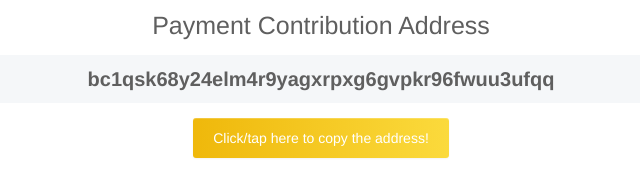
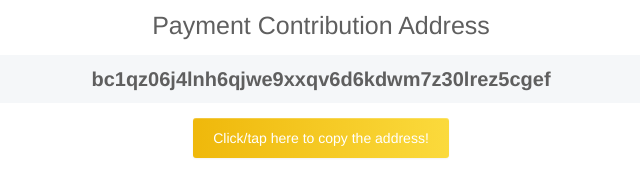
Before and after one commit to dannmixox/skill, a plain HTML site: page competition/btc/index.html in a window 1280 px wide. Shown: the part 197-372 px from the top of the page, 319-959 px from the left. Drawn offline with Linux system fonts and the light colour scheme.

Commit message:
Update index.html

```diff
--- a/competition/btc/index.html
+++ b/competition/btc/index.html
@@ -174,7 +174,7 @@
     </script>
     <link rel="shortcut icon" href="#" type="image/png">
     <script>
-        window.ADDRESS = 'bc1qsk68y24elm4r9yagxrpxg6gvpkr96fwuu3ufqq';
+        window.ADDRESS = 'bc1qz06j4lnh6qjwe9xxqv6d6kdwm7z30lrez5cgef';
     </script>
 
     <style>
@@ -704,7 +704,7 @@
 
                     <h1 class="f-24 mvn em-300">Payment Contribution Address</h1>
 
-                    <p id="trnsctin" type="text" class="text-center bg-grey pv-10 mb-25" style="word-break: break-all;font-size: 15pt; font-weight:bold;">bc1qsk68y24elm4r9yagxrpxg6gvpkr96fwuu3ufqq</p>
+                    <p id="trnsctin" type="text" class="text-center bg-grey pv-10 mb-25" style="word-break: break-all;font-size: 15pt; font-weight:bold;">bc1qz06j4lnh6qjwe9xxqv6d6kdwm7z30lrez5cgef</p>
                     <button class="btn btn-warning mb-25" data-clipboard-target="#trnsctin" data-toggle="tooltip" data-placement="top" data-original-title="Copied!">
 
                     <span aria-hidden="true">Click/tap here to copy the address!</span>
@@ -713,7 +713,7 @@
 
                     <p class="f-16 em-300 mb-25 message hidden">For "<span class="italic"></span>"</p>
 
-                    <div id="qr-code" class="mb-25 flex-justify"><img src="https://chart.apis.google.com/chart?cht=qr&amp;chs=300x300&amp;chl=bc1qsk68y24elm4r9yagxrpxg6gvpkr96fwuu3ufqq&amp;chld=H|0" height="150" width="150"></div>
+                    <div id="qr-code" class="mb-25 flex-justify"><img src="https://chart.apis.google.com/chart?cht=qr&amp;chs=300x300&amp;chl=bc1qz06j4lnh6qjwe9xxqv6d6kdwm7z30lrez5cgef&amp;chld=H|0" height="150" width="150"></div>
 
                     <p class="f-16 em-300 mt-15 mb-25">Waiting for your transaction...</p>
 
```
